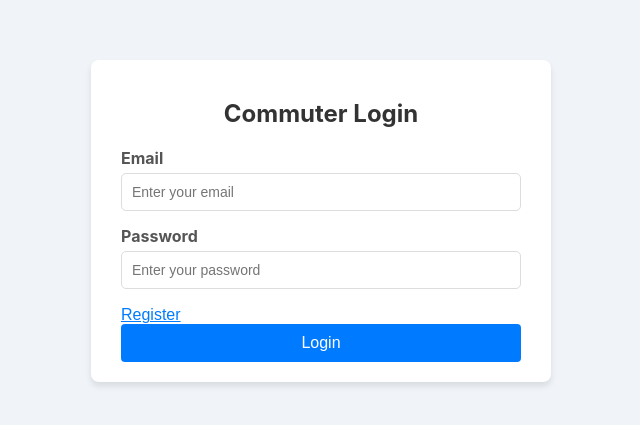
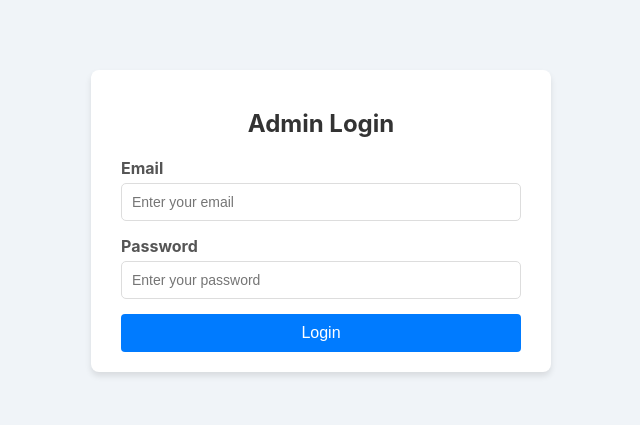
Before and after one commit to PasinduSandamalSenanayake/node_cloud_2, a React (Create React App) app: page /commuterLogin in a window 1280 px wide. Shown: the part 179-604 px from the top of the page, without its empty margins (319-959 px from the left). Built offline with nearby package versions, Linux system fonts and the light colour scheme.

Commit message:
commuter login

```diff
--- a/src/commuter/login.jsx
+++ b/src/commuter/login.jsx
@@ -1,20 +1,56 @@
-import React from "react";
+import React, { useState } from "react";
 import { useNavigate } from "react-router-dom";
 import "./login.css"; // Assume we have some CSS for styling
 
 const Login = () => {
   const navigate = useNavigate();
+  const [email, setEmail] = useState("");
+  const [password, setPassword] = useState("");
+  const [error, setError] = useState("");
 
-  const handleLogin = (e) => {
+  const handleLogin = async (e) => {
     e.preventDefault();
-    // Replace this with real authentication logic if needed
-    navigate("/commuterReservation"); // Redirect to dashboard
+    setError(""); // Clear previous errors
+
+    try {
+      const response = await fetch(
+        "https://webapi-cw-014-183873252446.asia-south1.run.app/auth/login",
+        {
+          method: "POST",
+          headers: {
+            "Content-Type": "application/json",
+          },
+          body: JSON.stringify({ email, password, role: "admin" }),
+        }
+      );
+
+      if (response.ok) {
+        const data = await response.json(); // Parse response as JSON
+        console.log("Parsed Response:", data);
+
+        if (data.token) {
+          localStorage.setItem("token", data.token); // Save token to localStorage
+          navigate("/commuterReservation"); // Redirect to dashboard
+        } else {
+          setError("Failed to retrieve token. Please try again.");
+        }
+      } else {
+        const errorData = await response.json();
+        console.error("API Error:", errorData);
+        setError(errorData.message || "Login failed. Please try again.");
+      }
+    } catch (err) {
+      console.error("Fetch Error:", err);
+      setError("An error occurred. Please check your network connection.");
+    }
   };
 
   return (
-    <div className="login-container" onSubmit={handleLogin}>
-      <form className="login-form">
-        <h2>Commuter Login</h2>
+    <div className="login-container">
+      <form className="login-form" onSubmit={handleLogin}>
+        <h2>Admin Login</h2>
+
+        {error && <div className="error-message">{error}</div>}
 
         <div className="form-group">
           <label htmlFor="email">Email</label>
@@ -22,6 +58,8 @@ const Login = () => {
             type="email"
             id="email"
             placeholder="Enter your email"
+            value={email}
+            onChange={(e) => setEmail(e.target.value)}
             required
           />
         </div>
@@ -32,17 +70,11 @@ const Login = () => {
             type="password"
             id="password"
             placeholder="Enter your password"
+            value={password}
+            onChange={(e) => setPassword(e.target.value)}
             required
           />
         </div>
-
-        <button
-          type="button"
-          className="register-link"
-          onClick={() => navigate("/commuterRegister")}
-        >
-          Register
-        </button>
 
         <button type="submit" className="login-button">
           Login
```
